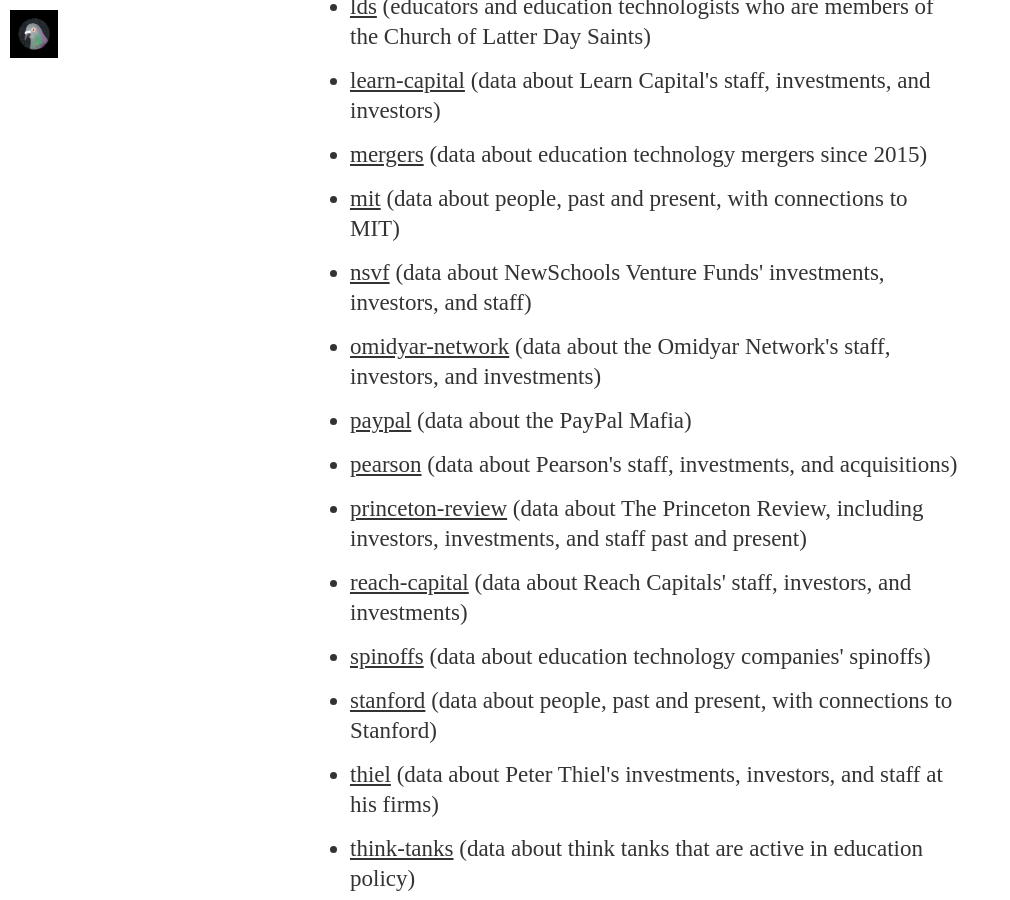
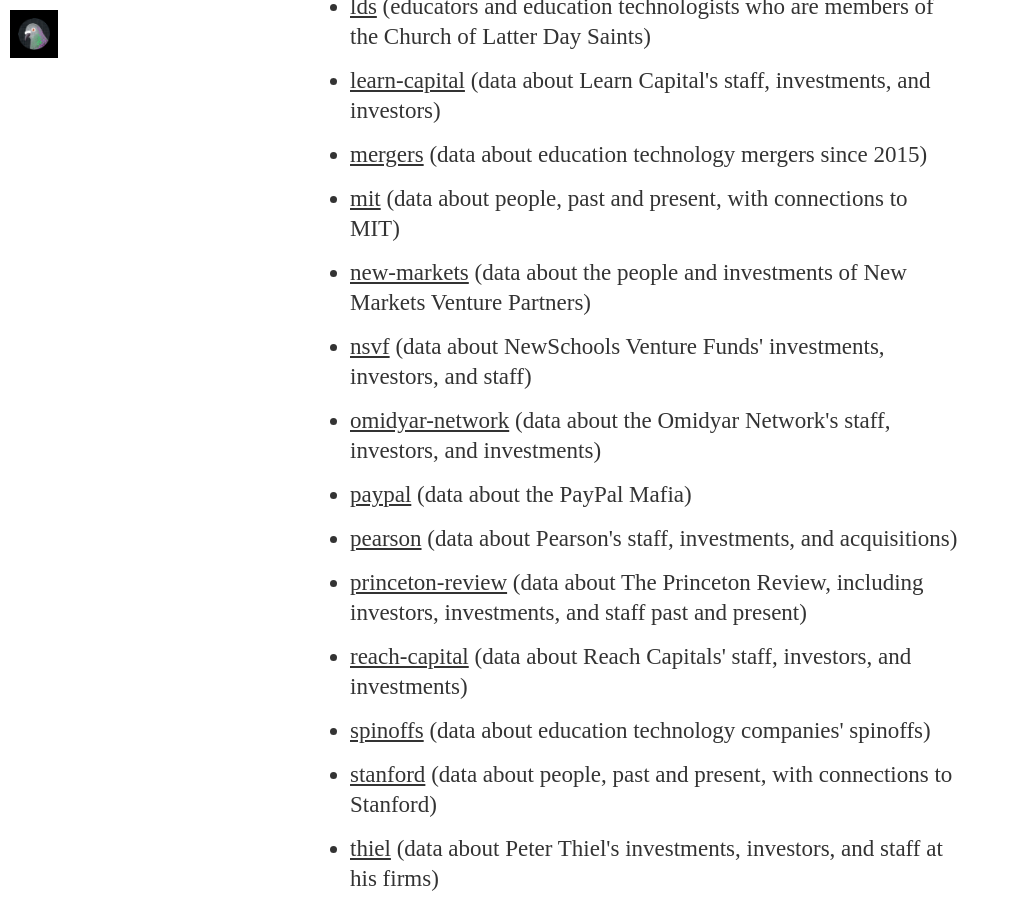
Before and after one commit to HackEducation/data, a Jekyll site: the page built from index.html, in a window 1280 px wide and 900 px high, scrolled down 2716 px. Shown: the whole window, without its empty margins (0-1010 px from the left). Built offline with Jekyll 4.4.1, drawn with Linux system fonts in a browser that asks for light colours; nearby versions of some CDN libraries; some web fonts are replaced.

Commit message:
added new data set

```diff
--- a/index.html
+++ b/index.html
@@ -34,6 +34,7 @@
 <li><a href="https://hack-education-data.github.io/learn-capital">learn-capital</a> (data about Learn Capital's staff, investments, and investors)</li>
 <li><a href="https://Hack-Education-Data.github.io/mergers">mergers</a> (data about education technology mergers since 2015)</li>
 <li><a href="https://Hack-Education-Data/github.io/mit">mit</a> (data about people, past and present, with connections to MIT)</li>
+<li><a href="https://hack-education-data/github.io/new-markets">new-markets</a> (data about the people and investments of New Markets Venture Partners)</li>
 <li><a href="https://hack-education-data.github.io/nsvf">nsvf</a> (data about NewSchools Venture Funds' investments, investors, and staff)</li>
 <li><a href="https://hack-education-data.github.io/omidyar-network">omidyar-network</a> (data about the Omidyar Network's staff, investors, and investments)</li>
 <li><a href="http://hack-education-data.github.io/paypal">paypal</a> (data about the PayPal Mafia)</li>
```
